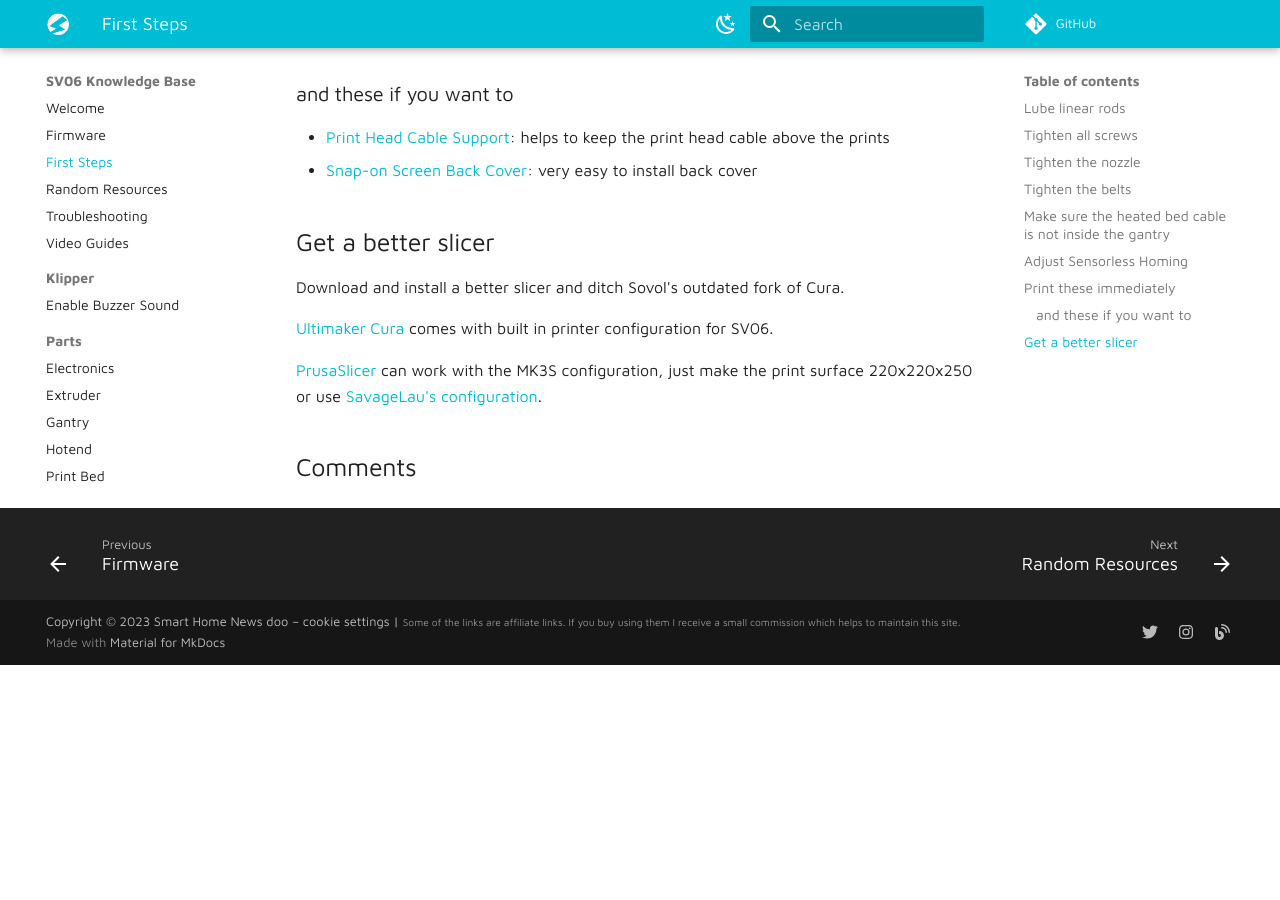
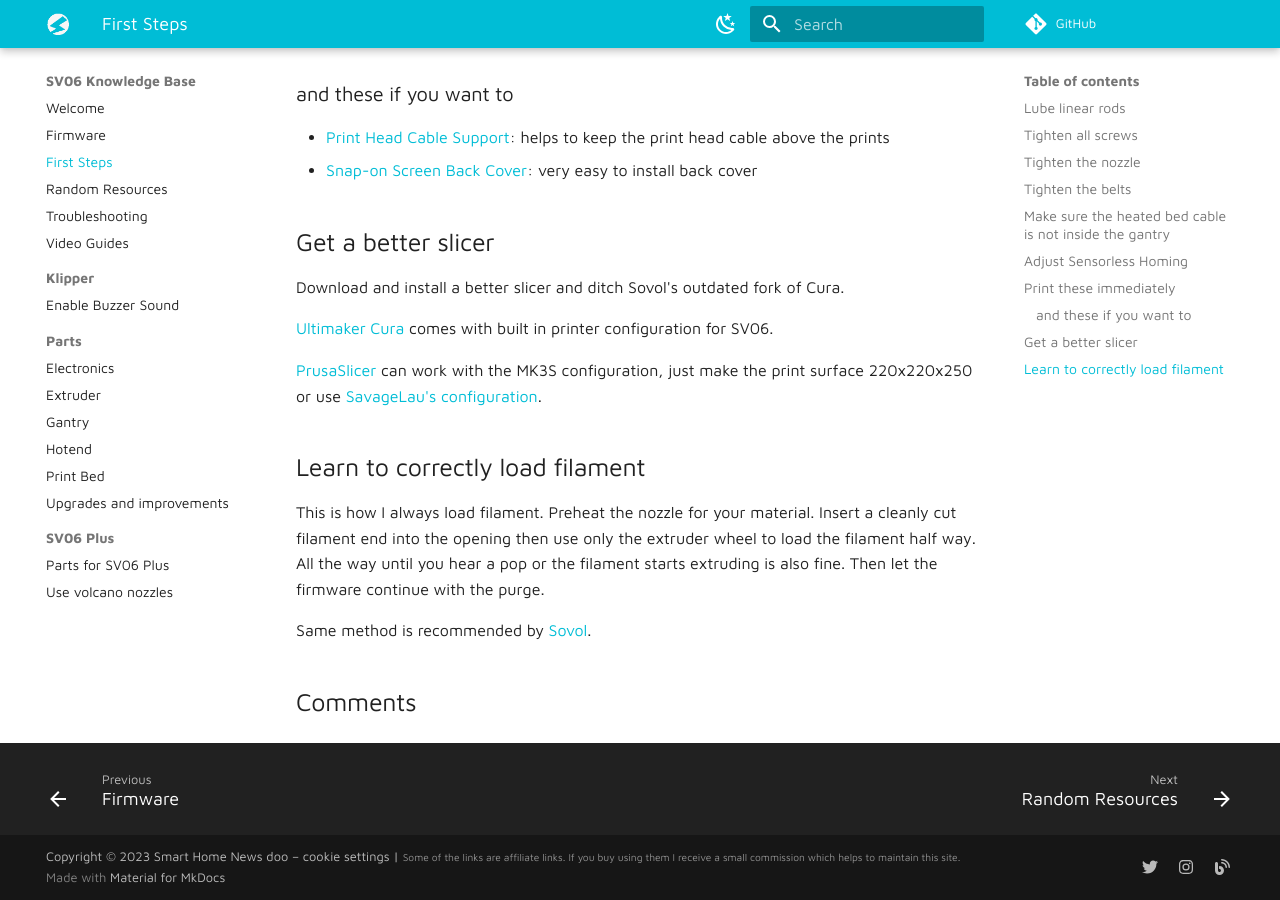
Before and after one commit to blakadder/sv06, an MkDocs documentation site: the page built from docs/first-steps.md, in a window 1280 px wide and 900 px high, scrolled down 2021 px. Built offline with MkDocs 1.6.1 and Material for MkDocs 9.7.7, drawn with Linux system fonts in a browser that asks for light colours; comment, search, counter and statistics services are not loaded; before the commit the page ends 2686 px from its top, so only the background shows below that.

Commit message:
add how to load filament

```diff
--- a/docs/first-steps.md
+++ b/docs/first-steps.md
@@ -68,3 +68,9 @@
 [Ultimaker Cura](https://ultimaker.com/software/ultimaker-cura) comes with built in printer configuration for SV06.
 
 [PrusaSlicer](https://www.prusa3d.com/page/prusaslicer_424/) can work with the MK3S configuration, just make the print surface 220x220x250 or use [SavageLau's configuration](https://www.printables.com/model/360315-printer-config).
+
+## Learn to correctly load filament
+
+This is how I always load filament. Preheat the nozzle for your material. Insert a cleanly cut filament end into the opening then use only the extruder wheel to load the filament half way. All the way until you hear a pop or the filament starts extruding is also fine. Then let the firmware continue with the purge.
+
+Same method is recommended by [Sovol](https://www.youtube.com/watch?v=Y5XJXrT-9Ic).
```
